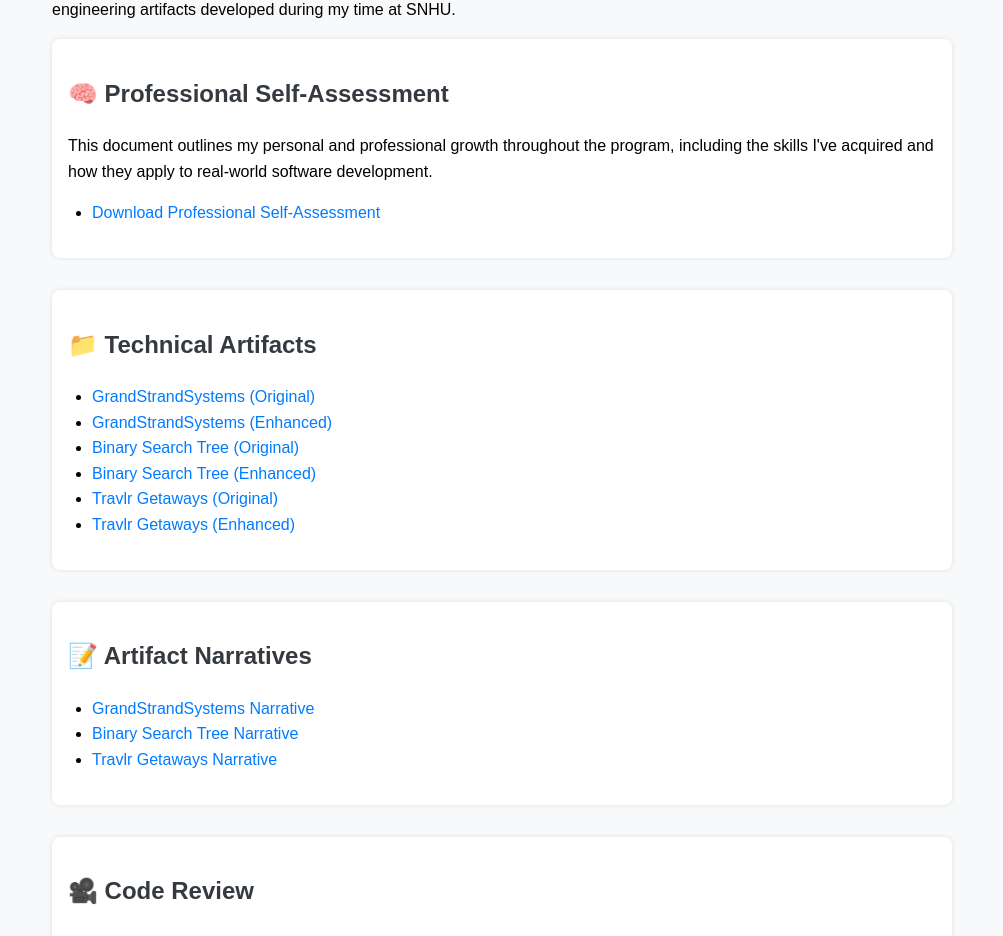
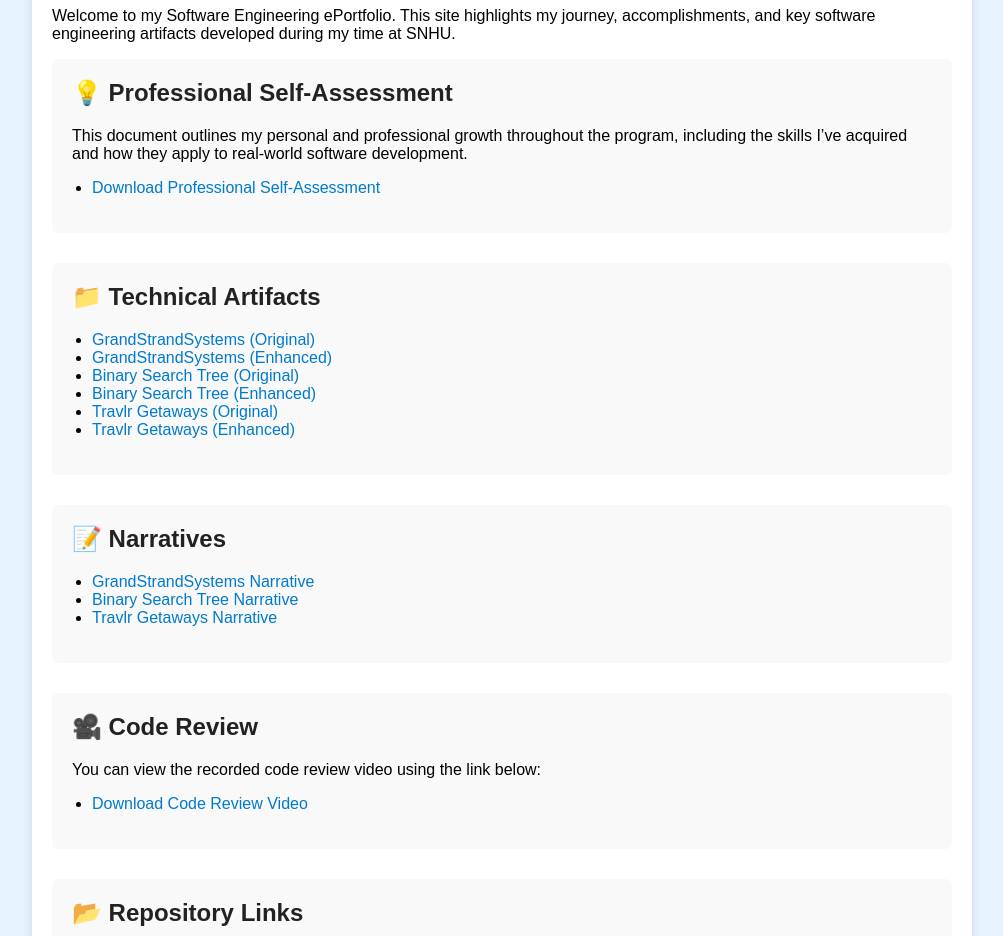
Before and after one commit to ETRoss00/ETRoss00.github.io, a plain HTML site: page index.html in a window 1280 px wide. Shown: the part 133-1069 px from the top of the page, without its empty margins (138-1141 px from the left). Drawn offline with Linux system fonts and the light colour scheme.

Commit message:
Update index.html

```diff
--- a/index.html
+++ b/index.html
@@ -5,82 +5,106 @@
   <title>Eric Ross - CS 499 ePortfolio</title>
   <style>
     body {
+      background-color: #e6f2ff;
       font-family: Arial, sans-serif;
-      line-height: 1.6;
-      margin: 2rem auto;
+      margin: 0;
+      padding: 0;
+    }
+
+    h1 {
+      text-align: center;
+      padding-top: 20px;
+      color: #333;
+    }
+
+    .container {
       max-width: 900px;
-      padding: 0 1rem;
-      background-color: #f8f9fa;
+      margin: 20px auto;
+      padding: 20px;
+      background-color: #ffffff;
+      border-radius: 8px;
+      box-shadow: 0 4px 10px rgba(0, 0, 0, 0.1);
     }
-    h1, h2 {
-      color: #343a40;
+
+    .section {
+      margin-bottom: 30px;
+      padding: 20px;
+      background-color: #f9f9f9;
+      border-radius: 6px;
     }
+
+    .section h2 {
+      margin-top: 0;
+      color: #222;
+    }
+
     a {
-      color: #007bff;
+      color: #007acc;
       text-decoration: none;
     }
+
     a:hover {
       text-decoration: underline;
     }
-    section {
-      margin-bottom: 2rem;
-      padding: 1rem;
-      background-color: #ffffff;
-      border-radius: 8px;
-      box-shadow: 0 0 5px rgba(0,0,0,0.1);
+
+    ul {
+      padding-left: 20px;
     }
-    ul {
-      padding-left: 1.5rem;
+
+    .icon {
+      margin-right: 6px;
     }
   </style>
 </head>
 <body>
-
+  <div class="container">
     <h1>Eric Ross - CS 499 ePortfolio</h1>
     <p>Welcome to my Software Engineering ePortfolio. This site highlights my journey, accomplishments, and key software engineering artifacts developed during my time at SNHU.</p>
 
-  <section>
-    <h2>🧠 Professional Self-Assessment</h2>
-    <p>This document outlines my personal and professional growth throughout the program, including the skills I've acquired and how they apply to real-world software development.</p>
+    <div class="section">
+      <h2>💡 Professional Self-Assessment</h2>
+      <p>This document outlines my personal and professional growth throughout the program, including the skills I’ve acquired and how they apply to real-world software development.</p>
       <ul>
-      <li><a href="6-3%20Professional%20Self-Assessment.docx" download>Download Professional Self-Assessment</a></li>
+        <li><a href="6-3 Professional Self-Assessment.docx" download>Download Professional Self-Assessment</a></li>
       </ul>
-  </section>
+    </div>
 
-  <section>
+    <div class="section">
       <h2>📁 Technical Artifacts</h2>
       <ul>
-      <li><a href="GrandStrandSystems%20(Original).zip" download>GrandStrandSystems (Original)</a></li>
-      <li><a href="GrandStrandSystems%20(Enhanced).zip" download>GrandStrandSystems (Enhanced)</a></li>
-      <li><a href="Binary%20Search%20Tree%20(Original).zip" download>Binary Search Tree (Original)</a></li>
-      <li><a href="Binary%20Search%20Tree%20(Enhanced).zip" download>Binary Search Tree (Enhanced)</a></li>
-      <li><a href="Travlr%20Getaways%20(Original).zip" download>Travlr Getaways (Original)</a></li>
-      <li><a href="Travlr%20Getaways%20(Enhanced).zip" download>Travlr Getaways (Enhanced)</a></li>
+        <li><a href="GrandStrandSystems (Original).zip" download>GrandStrandSystems (Original)</a></li>
+        <li><a href="GrandStrandSystems (Enhanced).zip" download>GrandStrandSystems (Enhanced)</a></li>
+        <li><a href="Binary Search Tree (Original).zip" download>Binary Search Tree (Original)</a></li>
+        <li><a href="Binary Search Tree (Enhanced).zip" download>Binary Search Tree (Enhanced)</a></li>
+        <li><a href="Travlr Getaways (Original).zip" download>Travlr Getaways (Original)</a></li>
+        <li><a href="Travlr Getaways (Enhanced).zip" download>Travlr Getaways (Enhanced)</a></li>
       </ul>
-  </section>
+    </div>
 
-  <section>
-    <h2>📝 Artifact Narratives</h2>
+    <div class="section">
+      <h2>📝 Narratives</h2>
       <ul>
-      <li><a href="3-2%20Milestone%20Two%20Narrative.docx" download>GrandStrandSystems Narrative</a></li>
-      <li><a href="4-2%20Milestone%20Three%20Narrative.docx" download>Binary Search Tree Narrative</a></li>
-      <li><a href="5-2%20Milestone%20Four%20Narrative.docx" download>Travlr Getaways Narrative</a></li>
+        <li><a href="3-2 Milestone Two Narrative.docx" download>GrandStrandSystems Narrative</a></li>
+        <li><a href="4-2 Milestone Three Narrative.docx" download>Binary Search Tree Narrative</a></li>
+        <li><a href="5-2 Milestone Four Narrative.docx" download>Travlr Getaways Narrative</a></li>
       </ul>
-  </section>
+    </div>
 
-  <section>
+    <div class="section">
       <h2>🎥 Code Review</h2>
-    <p>You can view my code review video below:</p>
+      <p>You can view the recorded code review video using the link below:</p>
       <ul>
-      <li><a href="2-2%20Milestone%20One%20Code%20Review.mp4" download>Download Code Review Video</a></li>
+        <li><a href="2-2 Milestone One Code Review.mp4" download>Download Code Review Video</a></li>
       </ul>
-  </section>
+    </div>
 
-  <section>
-    <h2>🔗 Repository Link</h2>
-    <p>View the full project repository on GitHub:</p>
-    <p><a href="https://github.com/ETRoss00/ETRoss00.github.io" target="_blank">ETRoss00 GitHub Repository</a></p>
-  </section>
-
+    <div class="section">
+      <h2>📂 Repository Links</h2>
+      <p>All artifacts and enhancements can be found in my GitHub repository:</p>
+      <ul>
+        <li><a href="https://github.com/ETRoss00/ETRoss00.github.io" target="_blank">ETRoss00 GitHub Repository</a></li>
+      </ul>
+    </div>
+  </div>
 </body>
 </html>
```
Lines whose indentation alone changed are shown as unchanged.
